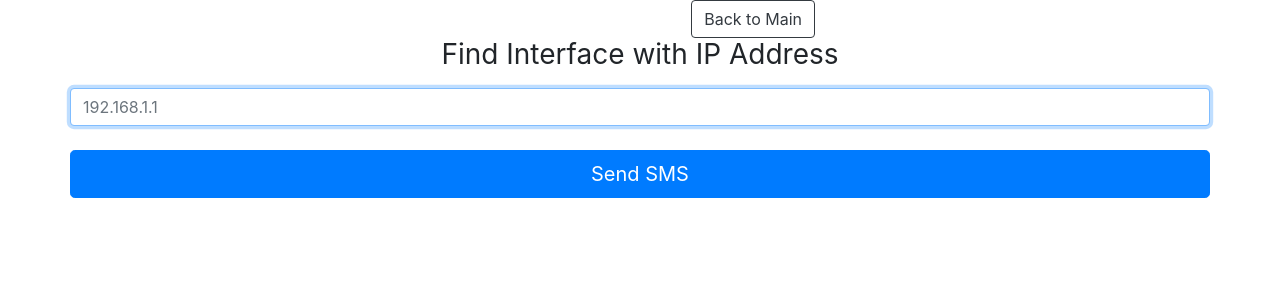
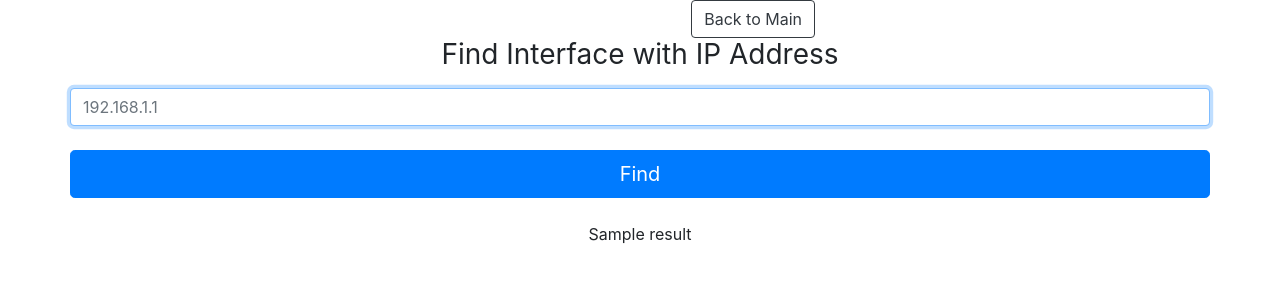
Before and after one commit to onrmdc/ip-operations, a Flask app: template templates/find-interface.html in a window 1280 px wide. Shown: the top 300 px of the page. Run offline with Flask 2, Linux system fonts and the light colour scheme; the template is opened without the code that fills it: values that come from a table or form of the project are taken from there, most other values are stand-ins (such as "Sample title", 1, 10 or a date in 2020); form fields are guessed from the names that the template uses; some libraries are stand-ins or nearby versions.

```diff
--- a/app.py
+++ b/app.py
@@ -1,10 +1,23 @@
-from flask import Flask
+from flask import Flask,request,render_template
+from find_port_with_ip import *
+from form import UserForm
+
 
 app = Flask(__name__)
+app.secret_key = 'fa43422c30f0153f9ad461572fd32e1955db2865289c8198'
 
-@app.route("/")
+
+@app.route("/", methods=['POST', 'GET'])
 def index():
-    return "ip address:"
+    result = None
+    form = UserForm(request.form)
+    if request.method == 'POST':
+
+        if form.validate_on_submit():
+            input_ip_address = request.form['input_ip_address']
+            result = main_func(input_ip_address)
+
+    return render_template('find-interface.html', form=form, result=result)
 
 
 if __name__ == '__main__':
--- a/find_port_with_ip.py
+++ b/find_port_with_ip.py
@@ -9,10 +9,13 @@ from getpass import getpass
 urllib3.disable_warnings(urllib3.exceptions.InsecureRequestWarning)
 
 
-currentuser = input("username: ")
-currentpass = getpass("password: ")
+#currentuser = input("username: ")
+#currentpass = getpass("password: ")
+#ip_address = input("ip_address: ")
 
-ip_address = input("ip_address: ")
+currentuser = '-'
+currentpass = '-'
+
 
 
 def eapi(switch, cmds):
@@ -106,4 +109,4 @@ def validate_ip(ip_address):
     return result
 
 
-main_func(ip_address)
+#main_func(ip_address)
--- a/templates/find-interface.html
+++ b/templates/find-interface.html
@@ -11,5 +11,11 @@
 {% block form_content %}
     {{ form.input_ip_address(autocomplete="off", class_="form-control mt-2", autofocus="true", placeholder="192.168.1.1") }}
 
-    <button id="sendSmsButton" class="btn btn-lg btn-primary btn-block mt-4" type="submit">Send SMS</button>
+    <button id="findIpAddButton" class="btn btn-lg btn-primary btn-block mt-4" type="submit">Find</button>
+
+{% if result %}
+    <br>
+    {{ result }}
+    {% endif %}
+
 {% endblock %}
```
Also changed, not shown: 1 other file.
